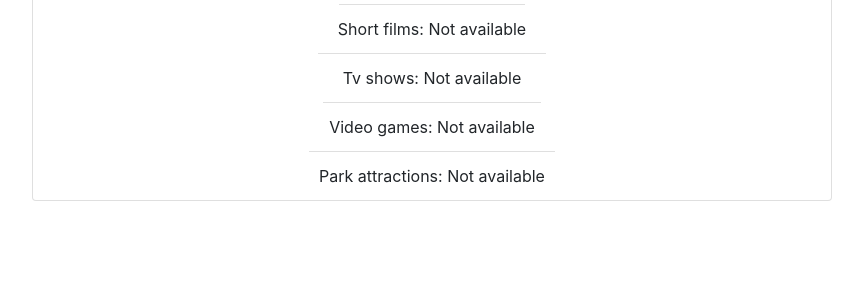
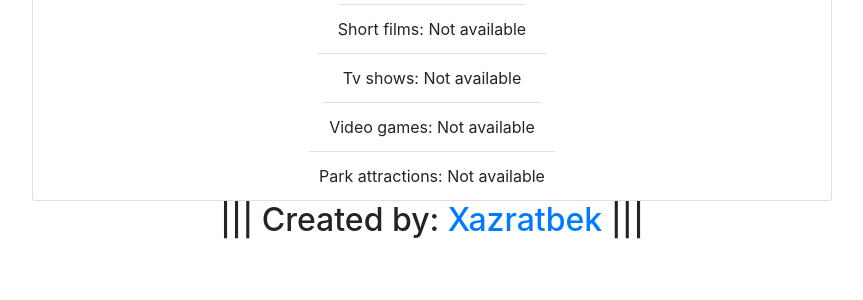
Before and after one commit to Xazratbek/RandomDisneyCharacter, a Django app: page / in a window 1280 px wide. Shown: the part 326-626 px from the top of the page, without its empty margins (208-1071 px from the left). Run offline with Django 4.2, Linux system fonts and the light colour scheme; data that the repository does not hold is empty.

Commit message:
second commit

```diff
--- a/templates/random_disney_character.html
+++ b/templates/random_disney_character.html
@@ -20,6 +20,12 @@
 	.btn-info {
 		margin: 0 auto;
 	}
+	.creator {
+		margin: 0 auto;
+	}
+	h2 {
+		text-align: center
+	}
 </style>
 <body>
 	<div class="card" style="width: 50rem;">
@@ -40,6 +46,9 @@
 			<li class="list-group-item">Park attractions: {{ info.parkattractions }}</li>
 		</ul>
 	</div>
+	<div>
+		<h2>||| Created by: <a href="t.me/xazratbek">Xazratbek</a> |||</h2>
+	</div>
 
 
 </body>
```
